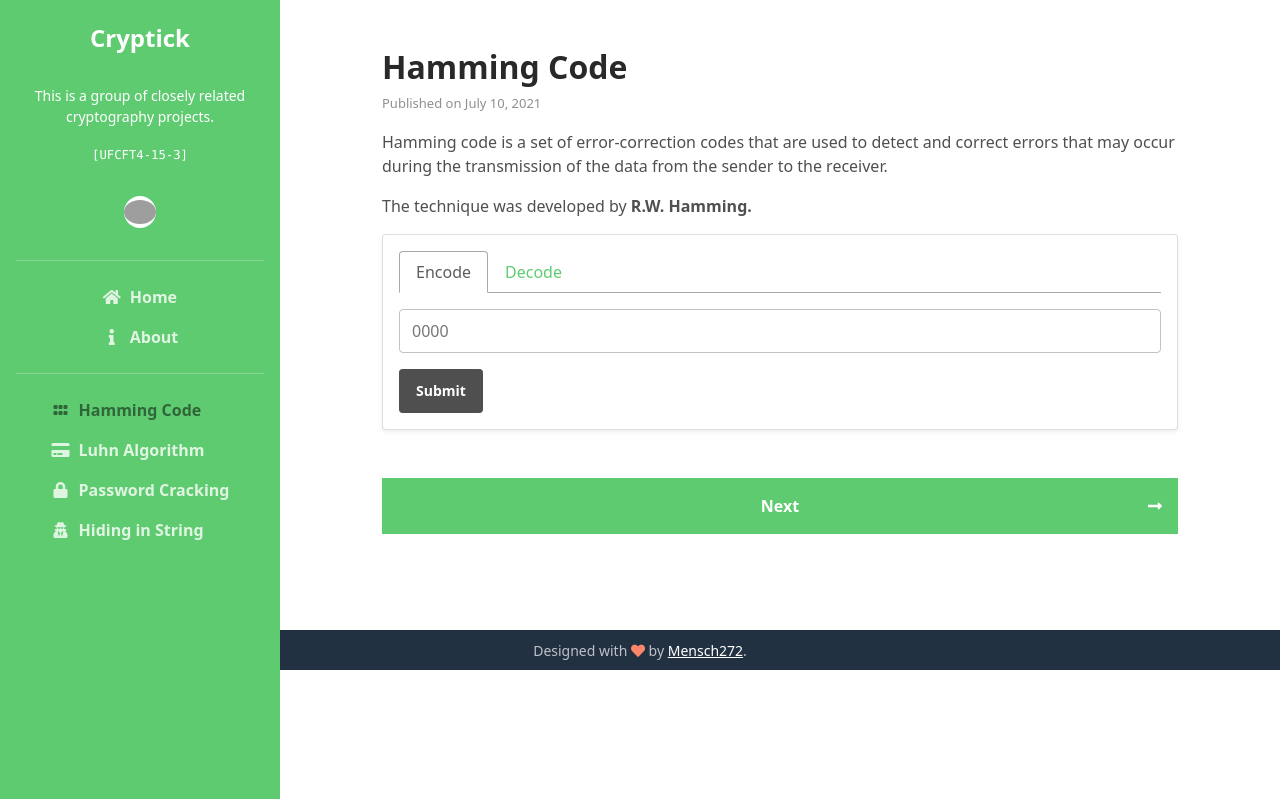
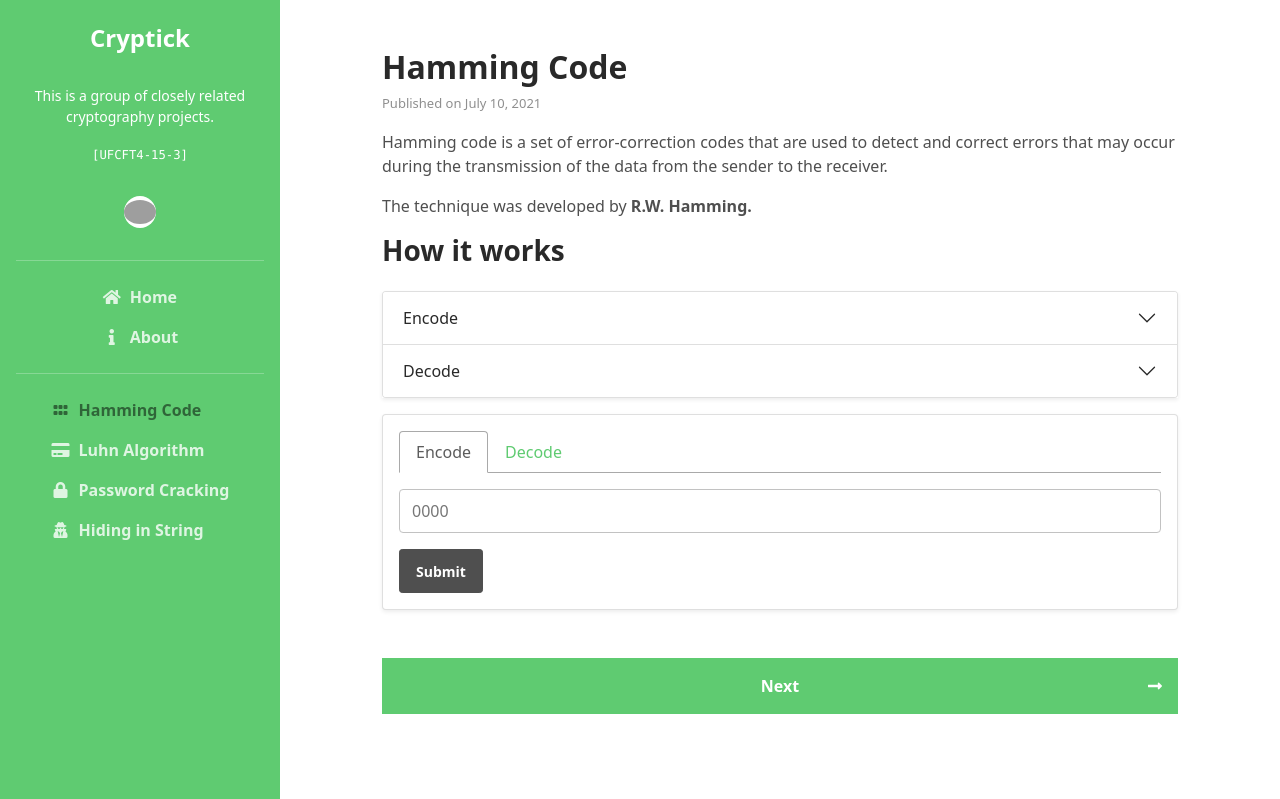
Before and after one commit to m-haisham/crypto-collection, a Django app: page /blog/2021-07-10/hamming-code in a window 1280 px wide. Shown: the top 799 px of the page. Run offline with Django 3.2, Linux system fonts and the light colour scheme; some libraries are stand-ins or nearby versions; grey boxes are pictures that could not be loaded.

Commit message:
Final update

```diff
--- a/templates/posts/2021-07-10/hamming_code.html
+++ b/templates/posts/2021-07-10/hamming_code.html
@@ -8,6 +8,78 @@
     </p>
     <p>The technique was developed by <b>R.W. Hamming.</b></p>
 
+    <h3 class="my-3">How it works</h3>
+
+    <div class="accordion shadow-sm mt-4" id="luhn-other-accordion">
+        <div class="accordion-item">
+            <h2 class="accordion-header" id="headingTwo">
+                <button class="accordion-button collapsed" type="button" data-bs-toggle="collapse"
+                        data-bs-target="#collapseTwo"
+                        aria-expanded="false" aria-controls="collapseTwo">
+                    Encode
+                </button>
+            </h2>
+            <div id="collapseTwo" class="accordion-collapse collapse" aria-labelledby="headingTwo"
+                 data-bs-parent="#luhn-other-accordion">
+                <div class="accordion-body">
+
+                    <p><b>Step1:</b> The first step is to calculate the no.of redundant bits in a message</p>
+                    <ol>
+                        <li>For example, if a message contains ‘n’ no.of bits and ‘p’ no.of redundant bits are added to
+                            the message, then ‘np’ indicates (n+p+1) different states.
+                        </li>
+                        <li>Where (n+p) represents the location of an error in every bit position</li>
+                        <li>1 (extra state) represents no error.</li>
+                        <li>Since ‘p’ indicates 2^p (2p ) states, which are equal to (n+p+1) states.</li>
+                    </ol>
+
+                    <p><b>Step2:</b> Place the redundant bits in exact/correct position</p>
+                    <ol>
+                        <li>‘p’ bits are inserted in the bit positions which are the power of 2 like 1, 2, 4, 8, 16,
+                            etc. These bit positions are indicated as p1 (position 1), p2 (position 2), p3 (position 4),
+                            etc.
+                        </li>
+                    </ol>
+
+                    <p><b>Step 3:</b> Calculate the values of redundant bits</p>
+                    <ol>
+                        <li>Here parity bits are used to calculate the values of redundant bits.</li>
+                        <li>Parity bits can make the no.of 1’s in a message either even or odd.</li>
+                        <li>If total no.of 1’s in a message is even, then even parity is used</li>
+                        <li>
+                            If total no.of 1’s in a message is odd, then odd parity is used.
+                        </li>
+                    </ol>
+                </div>
+            </div>
+        </div>
+        <div class="accordion-item">
+            <h2 class="accordion-header" id="headingOne">
+                <button class="accordion-button collapsed" type="button" data-bs-toggle="collapse"
+                        data-bs-target="#collapseOne"
+                        aria-expanded="false" aria-controls="collapseOne">
+                    Decode
+                </button>
+            </h2>
+            <div id="collapseOne" class="accordion-collapse collapse" aria-labelledby="headingOne"
+                 data-bs-parent="#luhn-other-accordion">
+                <div class="accordion-body">
+                    <p><b>Step1:</b> Count the no.of redundant bits</p>
+                    <p>The formula to encode the message using redundant bits is,</p>
+                    <p class="text-center"><strong>2p≥ n + p + 1</strong></p>
+
+                    <p><b>Step 2:</b> correct the positions of all redundant bits</p>
+                    <p>‘p’ no.of redundant bits are placed in a bit positions of power of 2 like 1,2,4,8,16,32 etc</p>
+
+                    <p><b>Step3:</b> parity checking (odd parity and even parity)</p>
+                    <p>Parity bits are calculated based on the no.of 1’s in data bits and redundant bits.</p>
+                </div>
+            </div>
+        </div>
+    </div>
+
+    <div class="my-3"></div>
+
     {% include 'hamming_code/logic.html' %}
 {% endblock %}
 
```
Also changed, not shown: templates/home.html (+6 -3 lines).
